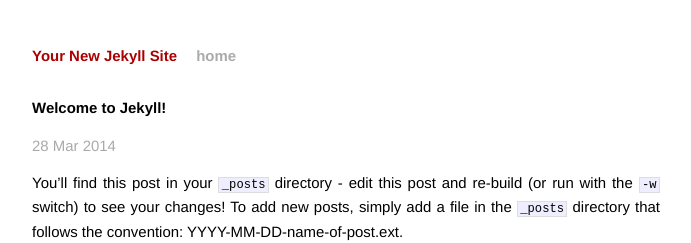
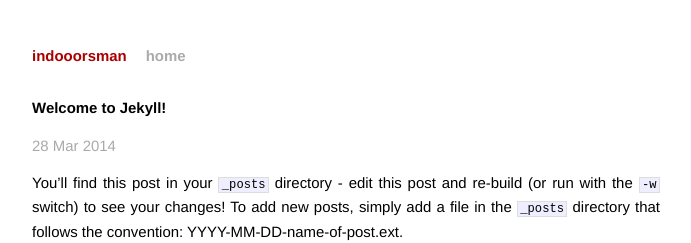
Before and after one commit to indooorsman/indooorsman.github.io, a Jekyll site: the page built from _posts/2014-03-28-welcome-to-jekyll.markdown, in a window 1280 px wide. Shown: the top 243 px of the page, without its empty margins (294-985 px from the left). Built offline with Jekyll 4.4.1, drawn with Linux system fonts in a browser that asks for light colours; Markdown is read by kramdown in place of the engine named in the settings.

Commit message:
change site name

```diff
--- a/_config.yml
+++ b/_config.yml
@@ -1,3 +1,3 @@
-name: Your New Jekyll Site
+name: indooorsman
 markdown: redcarpet
 pygments: true
```
